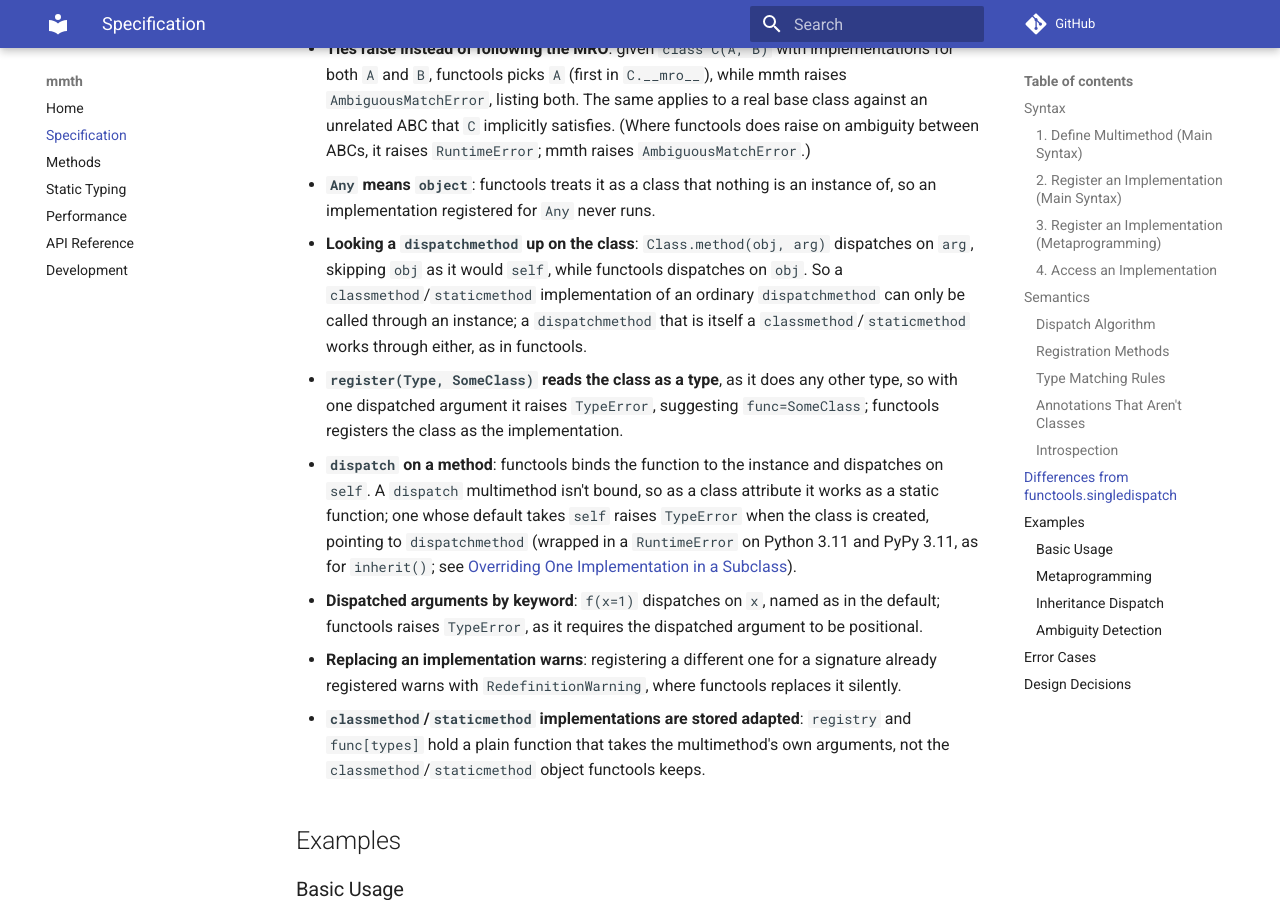
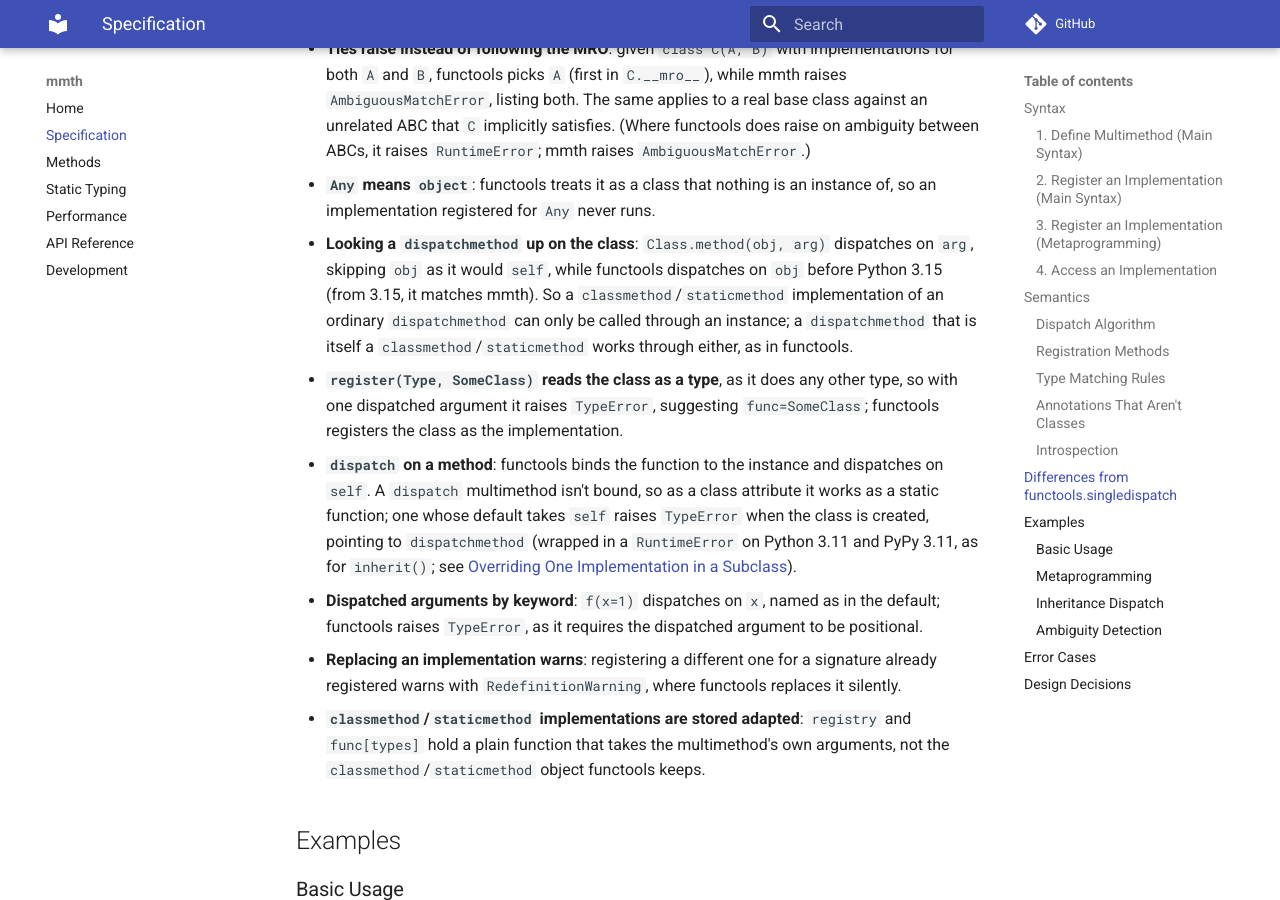
Before and after one commit to rlamy/mmth, an MkDocs documentation site: the page built from docs/specification.md, in a window 1280 px wide and 900 px high, scrolled down 4999 px. Built offline with MkDocs 1.6.1 and Material for MkDocs 9.7.7, drawn with Linux system fonts in a browser that asks for light colours; comment, search, counter and statistics services are not loaded.

Commit message:
Add CPython 3.15 to the test matrix
From 3.15, functools.singledispatchmethod looked up on the class skips
the instance as mmth does (GH-143535), so the compat test and the
documented difference now depend on the version.

```diff
--- a/docs/specification.md
+++ b/docs/specification.md
@@ -223,8 +223,9 @@
   an instance of, so an implementation registered for `Any` never runs.
 - **Looking a `dispatchmethod` up on the class**: `Class.method(obj, arg)`
   dispatches on `arg`, skipping `obj` as it would `self`, while functools
-  dispatches on `obj`. So a `classmethod`/`staticmethod` implementation of an
-  ordinary `dispatchmethod` can only be called through an instance; a
+  dispatches on `obj` before Python 3.15 (from 3.15, it matches mmth). So
+  a `classmethod`/`staticmethod` implementation of an ordinary
+  `dispatchmethod` can only be called through an instance; a
   `dispatchmethod` that is itself a `classmethod`/`staticmethod` works
   through either, as in functools.
 - **`register(Type, SomeClass)` reads the class as a type**, as it does
--- a/pyproject.toml
+++ b/pyproject.toml
@@ -20,6 +20,7 @@
     "Programming Language :: Python :: 3.12",
     "Programming Language :: Python :: 3.13",
     "Programming Language :: Python :: 3.14",
+    "Programming Language :: Python :: 3.15",
     "Operating System :: OS Independent",
     "Typing :: Typed",
 ]
```
Also changed, not shown: AGENTS.md (+1 -1 lines), docs/development.md (+1 -1 lines), 3 other files.
